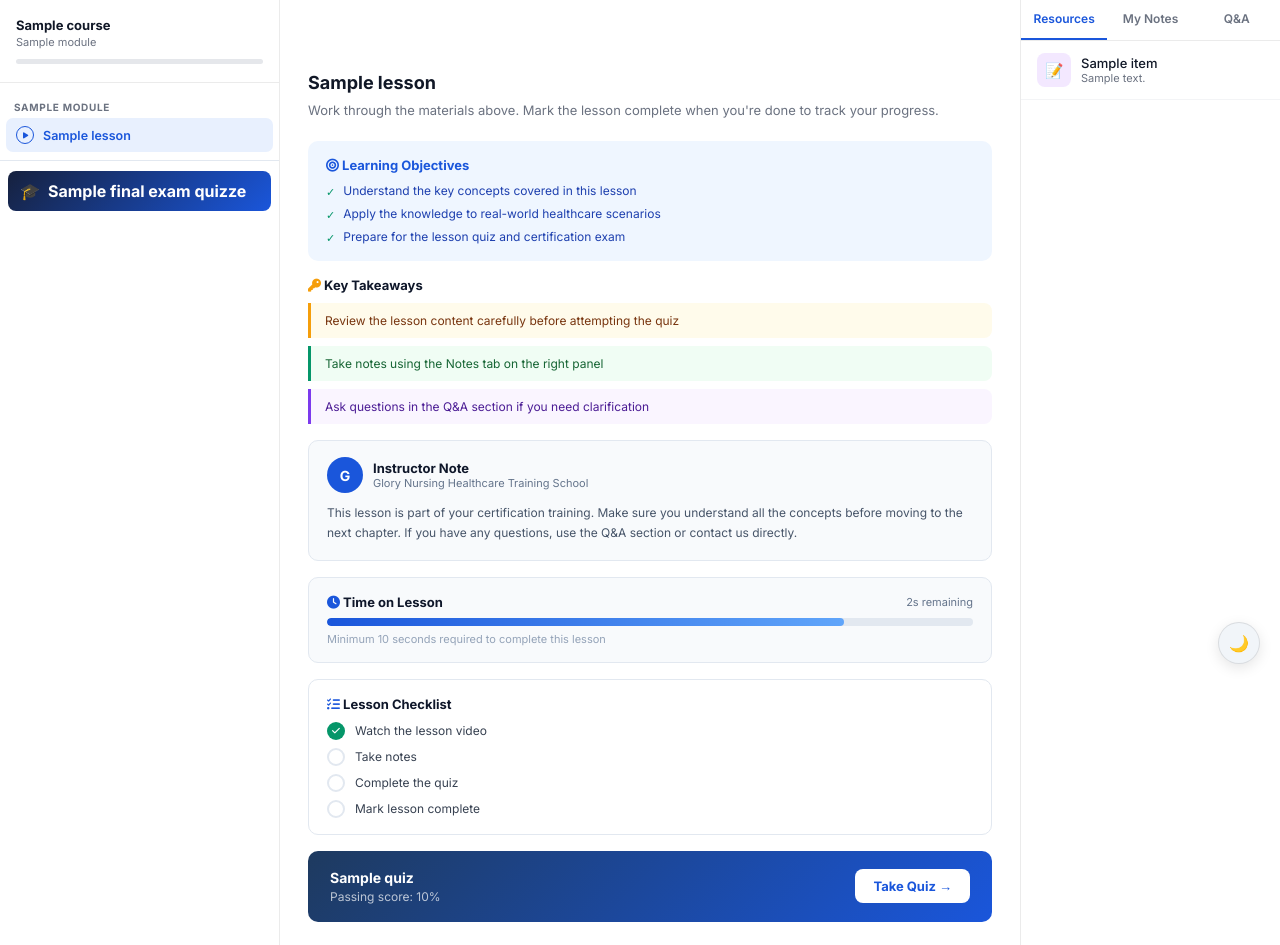
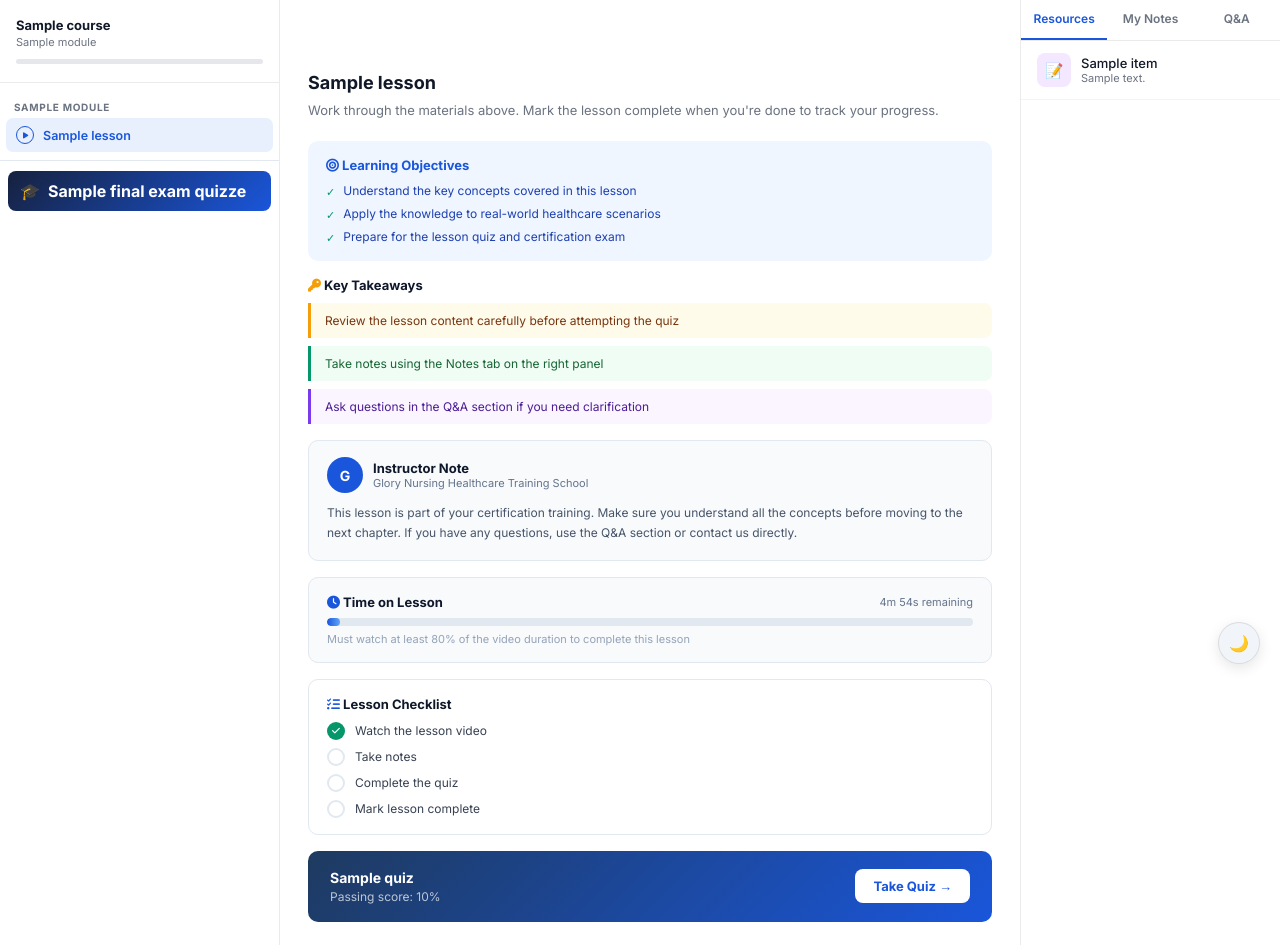
Before and after one commit to saahndongransom/gloryapp, a Django app: template lms/templates/lms/lesson.html in a window 1280 px wide. Shown: the part 61-1006 px from the top of the page. Run offline with Django 5.2, Linux system fonts and the light colour scheme; the template is opened without the code that fills it: most values are stand-ins (such as "Sample title", 1, 10 or a date in 2020); some libraries are stand-ins or nearby versions.

Commit message:
Use actual video duration for time tracker - require 80% watch time

```diff
--- a/lms/templates/lms/lesson.html
+++ b/lms/templates/lms/lesson.html
@@ -657,7 +657,7 @@ body {
           <div style="height:8px;background:#e2e8f0;border-radius:4px;overflow:hidden">
             <div id="timeProgressBar" style="height:100%;background:linear-gradient(90deg,#1a56db,#60a5fa);border-radius:4px;width:0%;transition:width 1s linear"></div>
           </div>
-          <div style="font-size:11px;color:#94a3b8;margin-top:6px">Minimum {{ lesson.estimated_duration|default:300|floatformat:0 }} seconds required to complete this lesson</div>
+          <div style="font-size:11px;color:#94a3b8;margin-top:6px">Must watch at least 80% of the video duration to complete this lesson</div>
         </div>
 
         <!-- Lesson Checklist -->
@@ -1211,10 +1211,25 @@ document.addEventListener('DOMContentLoaded', () => {
 // ── Mark complete ────────────────────────────────────────────────
 // ── Completion lock system ────────────────────────────────────
 // ── Minimum time tracker ────────────────────────────────────
-const LESSON_DURATION = {{ lesson.estimated_duration|default:300 }}; // seconds
+var LESSON_DURATION = 300; // default, updated when video loads
 var timeSpent = 0;
 var timeInterval = null;
 var timerActive = false;
+
+// Get actual video duration
+document.addEventListener('DOMContentLoaded', function() {
+  var vid = document.querySelector('video');
+  if (vid) {
+    vid.addEventListener('loadedmetadata', function() {
+      LESSON_DURATION = Math.floor(vid.duration * 0.8); // require 80% of video duration
+      var durLabel = document.getElementById('timeProgressLabel');
+      if (durLabel) {
+        var mins = Math.floor(LESSON_DURATION / 60);
+        durLabel.textContent = 'Need ' + mins + ' min to complete';
+      }
+    });
+  }
+});
 
 function startTimeTracker() {
   if (timerActive) return;
```
